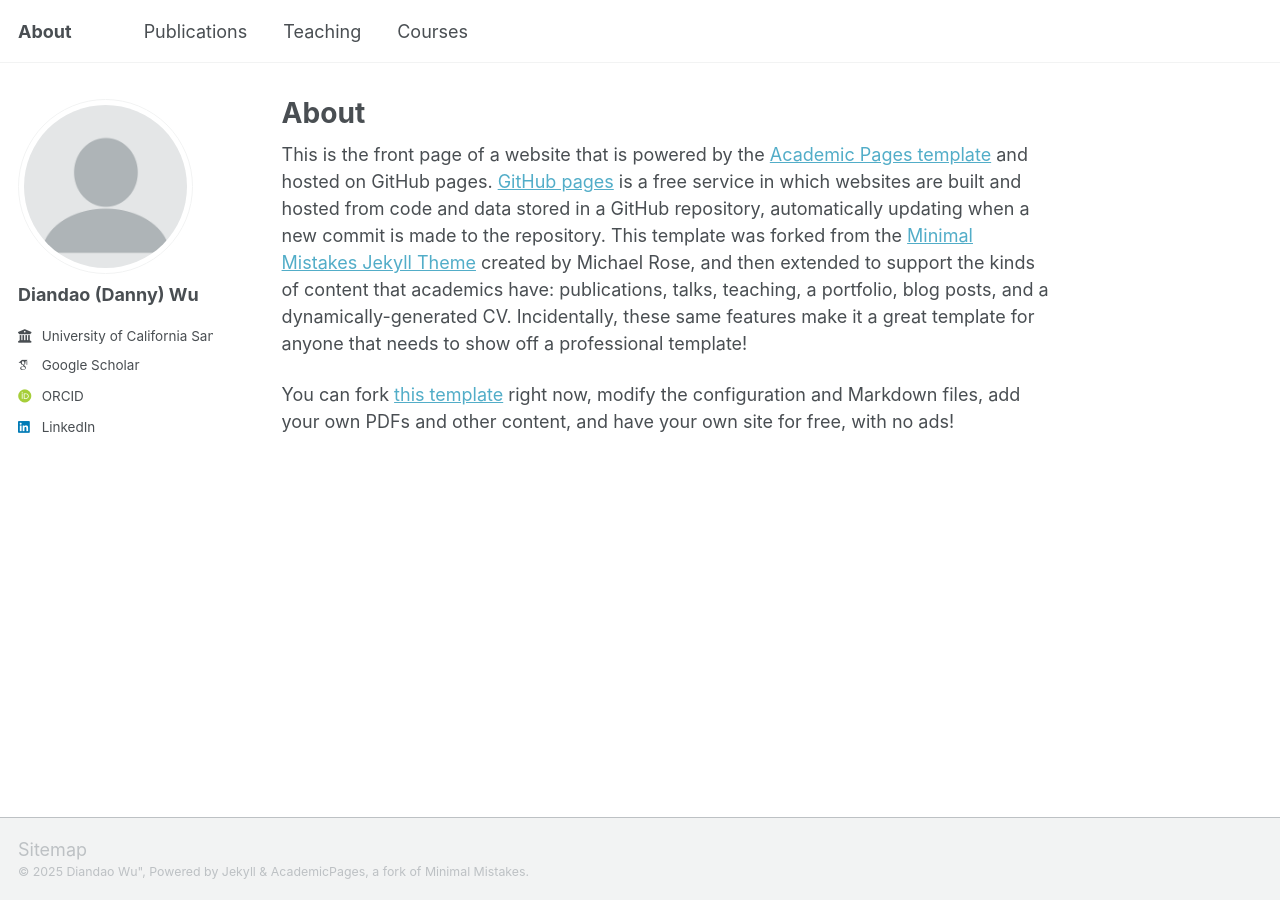
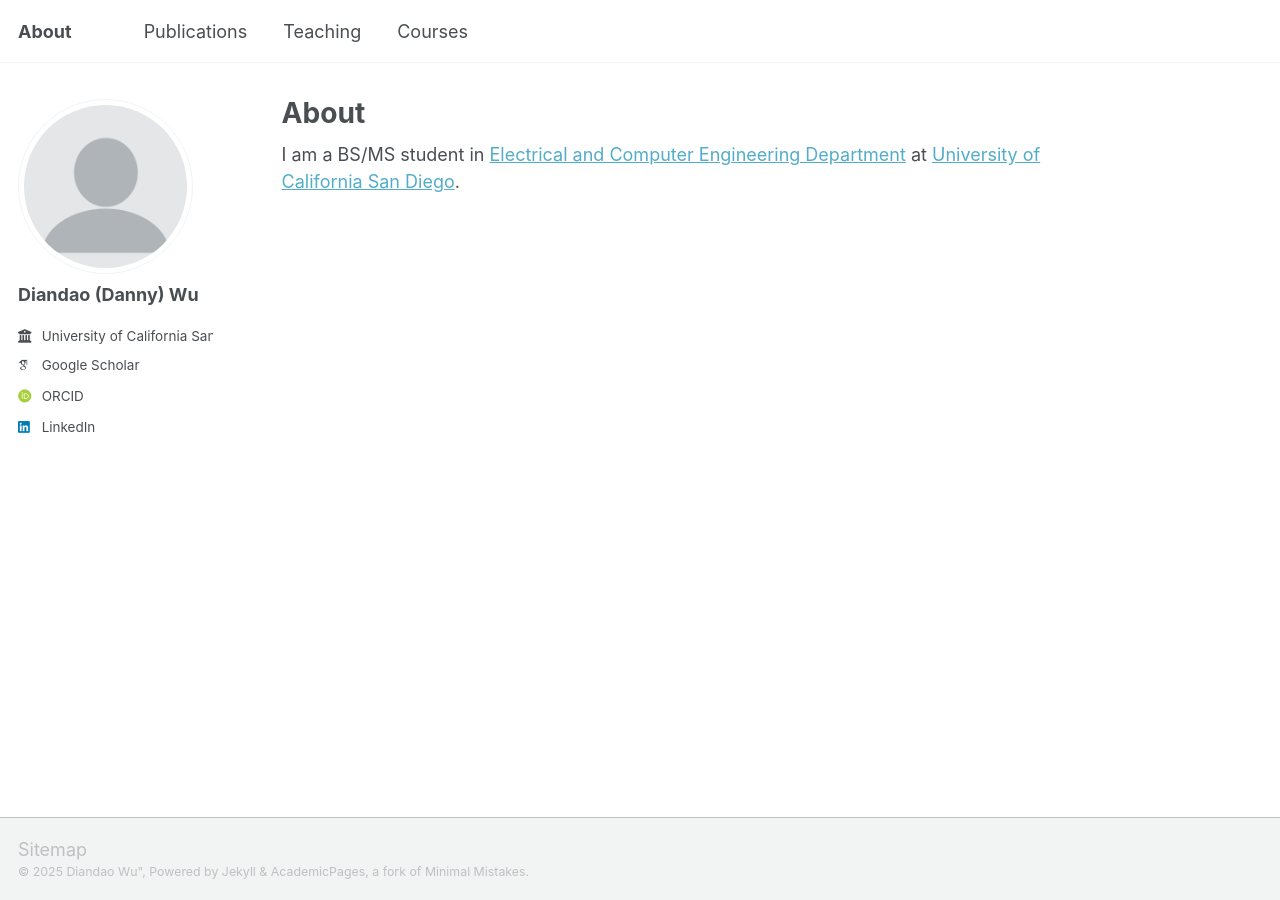
Before and after one commit to dzawu/dzawu.github.io, a Jekyll site: the page built from _pages/about.md, in a window 1280 px wide. Built offline with Jekyll 4.4.1, drawn with Linux system fonts in a browser that asks for light colours; some web fonts are replaced; a script bundle is joined from its source files by our own code; library files that are not in the unit come from our copies.

Commit message:
Update about.md

```diff
--- a/_pages/about.md
+++ b/_pages/about.md
@@ -7,6 +7,4 @@ redirect_from:
   - /about.html
 ---
 
-This is the front page of a website that is powered by the [Academic Pages template](https://github.com/academicpages/academicpages.github.io) and hosted on GitHub pages. [GitHub pages](https://pages.github.com) is a free service in which websites are built and hosted from code and data stored in a GitHub repository, automatically updating when a new commit is made to the repository. This template was forked from the [Minimal Mistakes Jekyll Theme](https://mmistakes.github.io/minimal-mistakes/) created by Michael Rose, and then extended to support the kinds of content that academics have: publications, talks, teaching, a portfolio, blog posts, and a dynamically-generated CV. Incidentally, these same features make it a great template for anyone that needs to show off a professional template!
-
- You can fork [this template](https://github.com/academicpages/academicpages.github.io) right now, modify the configuration and Markdown files, add your own PDFs and other content, and have your own site for free, with no ads!
+I am a BS/MS student in [Electrical and Computer Engineering Department](https://www.ece.ucsd.edu/) at [University of California San Diego](ucsd.edu).
```
